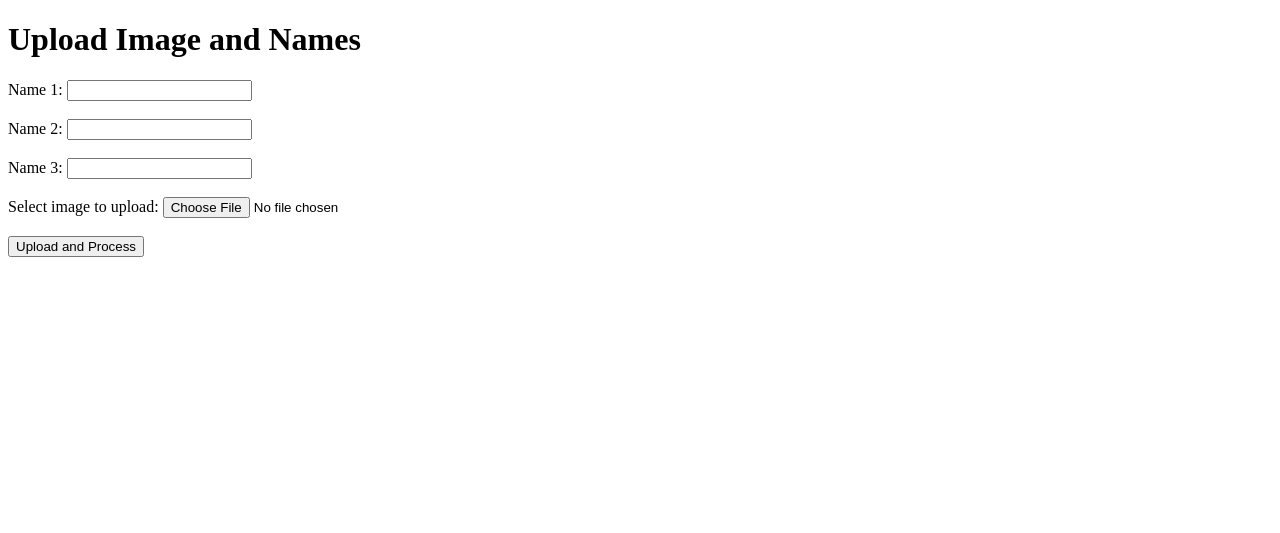
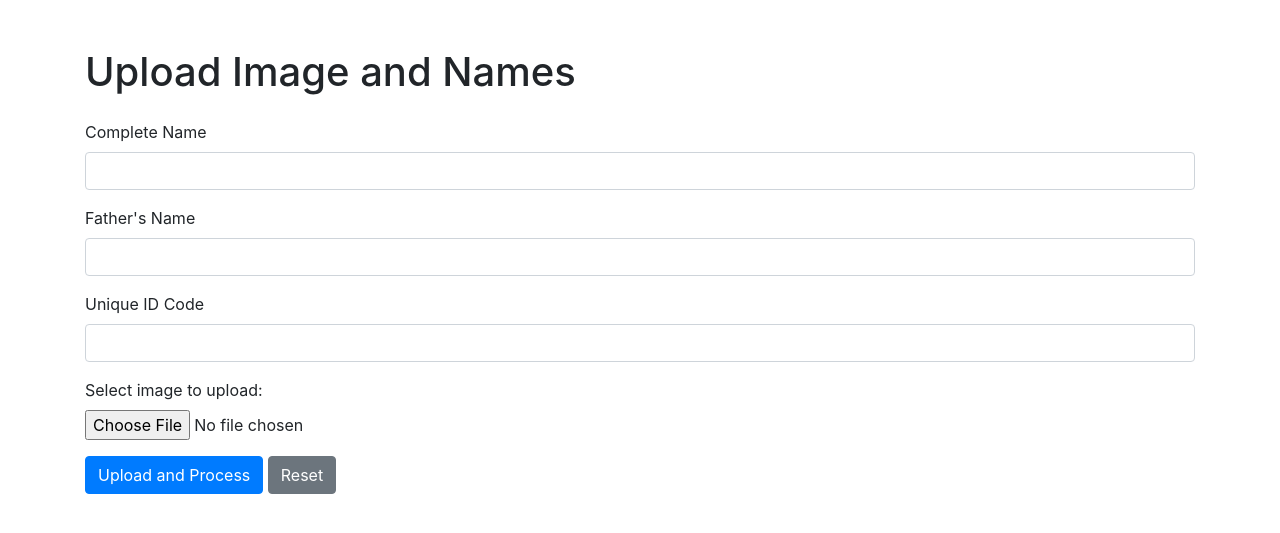
Before and after one commit to Omkaarr1/IDCardGenerator, a Flask app: page / in a window 1280 px wide. Shown: the top 533 px of the page. Run offline with Flask 3, Linux system fonts and the light colour scheme; some libraries are stand-ins or nearby versions.

Commit message:
updated html

```diff
--- a/templates/index.html
+++ b/templates/index.html
@@ -4,23 +4,41 @@
     <meta charset="UTF-8">
     <meta name="viewport" content="width=device-width, initial-scale=1.0">
     <title>Upload Image and Names</title>
+    <!-- Bootstrap CSS -->
+    <link href="https://stackpath.bootstrapcdn.com/bootstrap/4.5.2/css/bootstrap.min.css" rel="stylesheet">
 </head>
 <body>
-    <h1>Upload Image and Names</h1>
-    <form action="/" method="post" enctype="multipart/form-data">
-        <label for="name1">Name 1:</label>
-        <input type="text" id="name1" name="name1" required><br><br>
+    <div class="container mt-5">
+        <h1 class="mb-4">Upload Image and Names</h1>
+        <form action="/" method="post" enctype="multipart/form-data">
+            <div class="form-group">
+                <label for="name1">Complete Name</label>
+                <input type="text" class="form-control" id="name1" name="name1" required>
+            </div>
 
-        <label for="name2">Name 2:</label>
-        <input type="text" id="name2" name="name2" required><br><br>
+            <div class="form-group">
+                <label for="name2">Father's Name</label>
+                <input type="text" class="form-control" id="name2" name="name2" required>
+            </div>
 
-        <label for="name3">Name 3:</label>
-        <input type="text" id="name3" name="name3" required><br><br>
+            <div class="form-group">
+                <label for="name3">Unique ID Code</label>
+                <input type="text" class="form-control" id="name3" name="name3" required>
+            </div>
 
-        <label for="image">Select image to upload:</label>
-        <input type="file" id="image" name="image" accept="image/*" required><br><br>
+            <div class="form-group">
+                <label for="image">Select image to upload:</label>
+                <input type="file" class="form-control-file" id="image" name="image" accept="image/*" required>
+            </div>
 
-        <input type="submit" value="Upload and Process">
-    </form>
+            <button type="submit" class="btn btn-primary">Upload and Process</button>
+            <button type="reset" class="btn btn-secondary">Reset</button>
+        </form>
+    </div>
+
+    <!-- Bootstrap JS and dependencies -->
+    <script src="https://code.jquery.com/jquery-3.5.1.slim.min.js"></script>
+    <script src="https://cdn.jsdelivr.net/npm/@popperjs/core@2.5.4/dist/umd/popper.min.js"></script>
+    <script src="https://stackpath.bootstrapcdn.com/bootstrap/4.5.2/js/bootstrap.min.js"></script>
 </body>
 </html>
```
